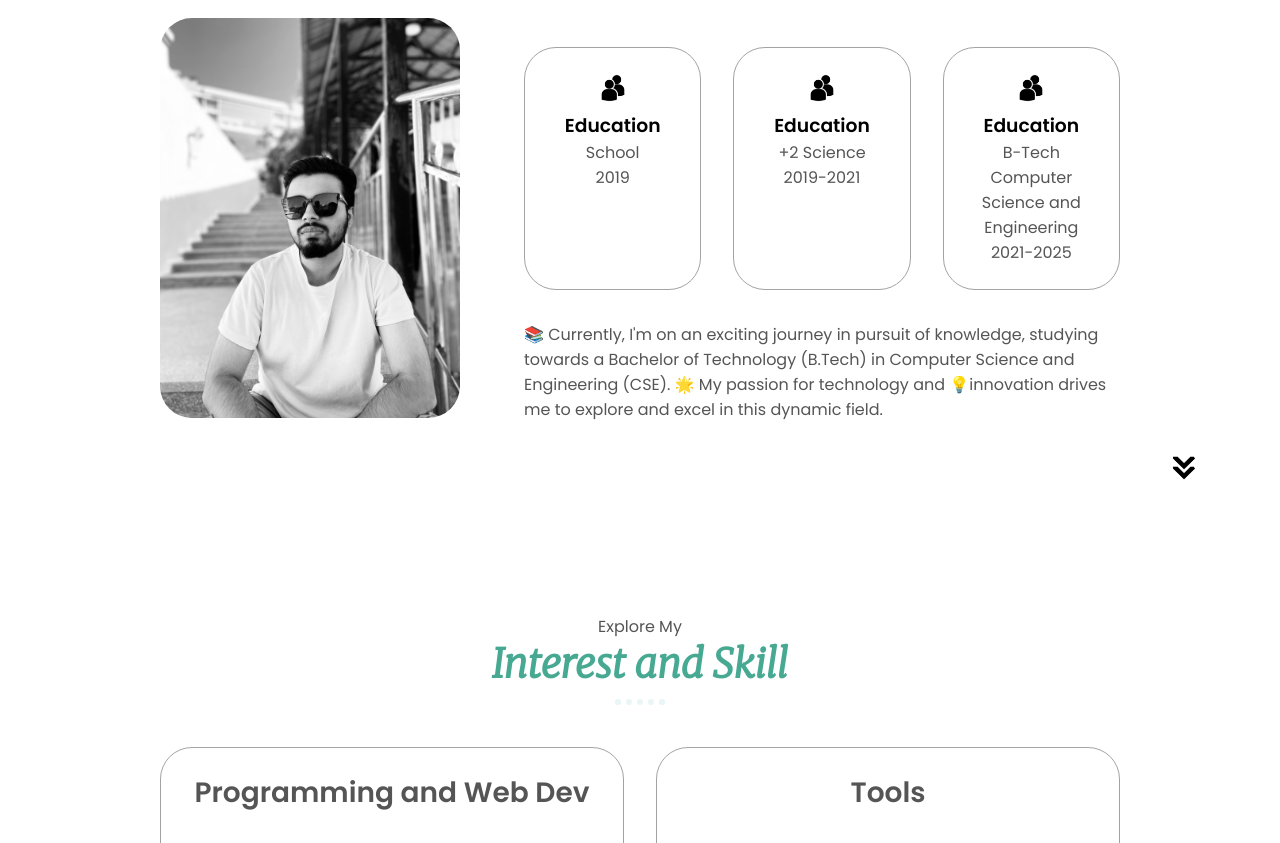
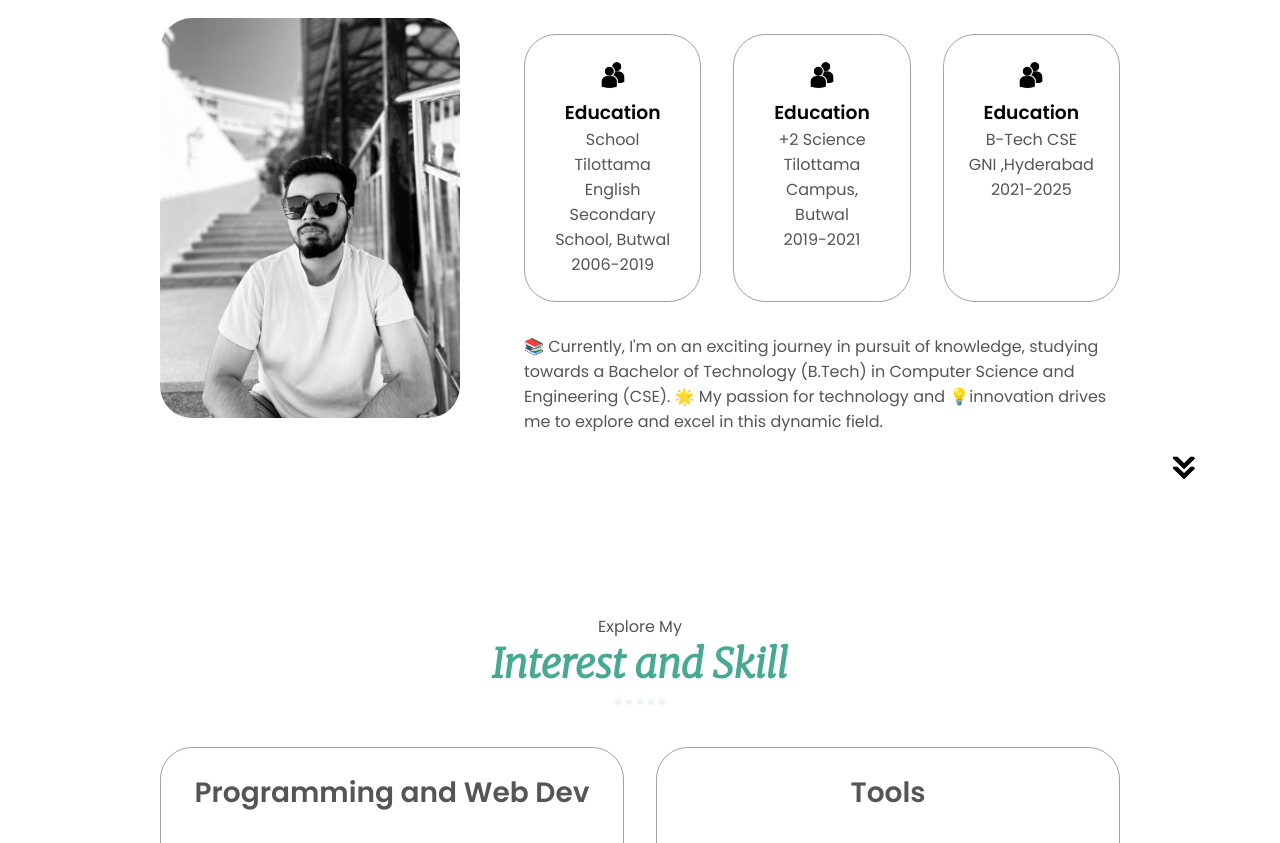
Before and after one commit to SubediBinod/Repo-for-hosting, a plain HTML site: page index.html in a window 1280 px wide. Shown: the part 1140-1983 px from the top of the page. Drawn offline with nearby package versions, Linux system fonts and the light colour scheme.

Commit message:
updated index.html

```diff
--- a/index.html
+++ b/index.html
@@ -81,7 +81,7 @@
                 class="icon"
               />
               <h3>Education</h3>
-              <p>School <br /> 2019 </p>
+              <p>School <br> Tilottama English Secondary School, Butwal<br />2006-2019 </p>
             </div>
             <div class="details-container">
               <img
@@ -90,7 +90,7 @@
                 class="icon"
               />
               <h3>Education</h3>
-              <p> +2 Science <br /> 2019-2021 </p>
+              <p> +2 Science <br/> Tilottama Campus, Butwal<br /> 2019-2021 </p>
             </div>
             <div class="details-container">
               <img
@@ -99,7 +99,7 @@
                 class="icon"
               />
               <h3>Education</h3>
-              <p>B-Tech Computer Science and Engineering <br /> 2021-2025 </p>
+              <p>B-Tech CSE <br> GNI ,Hyderabad  <br /> 2021-2025 </p>
             </div>
           </div>
           <div class="text-container">
```
